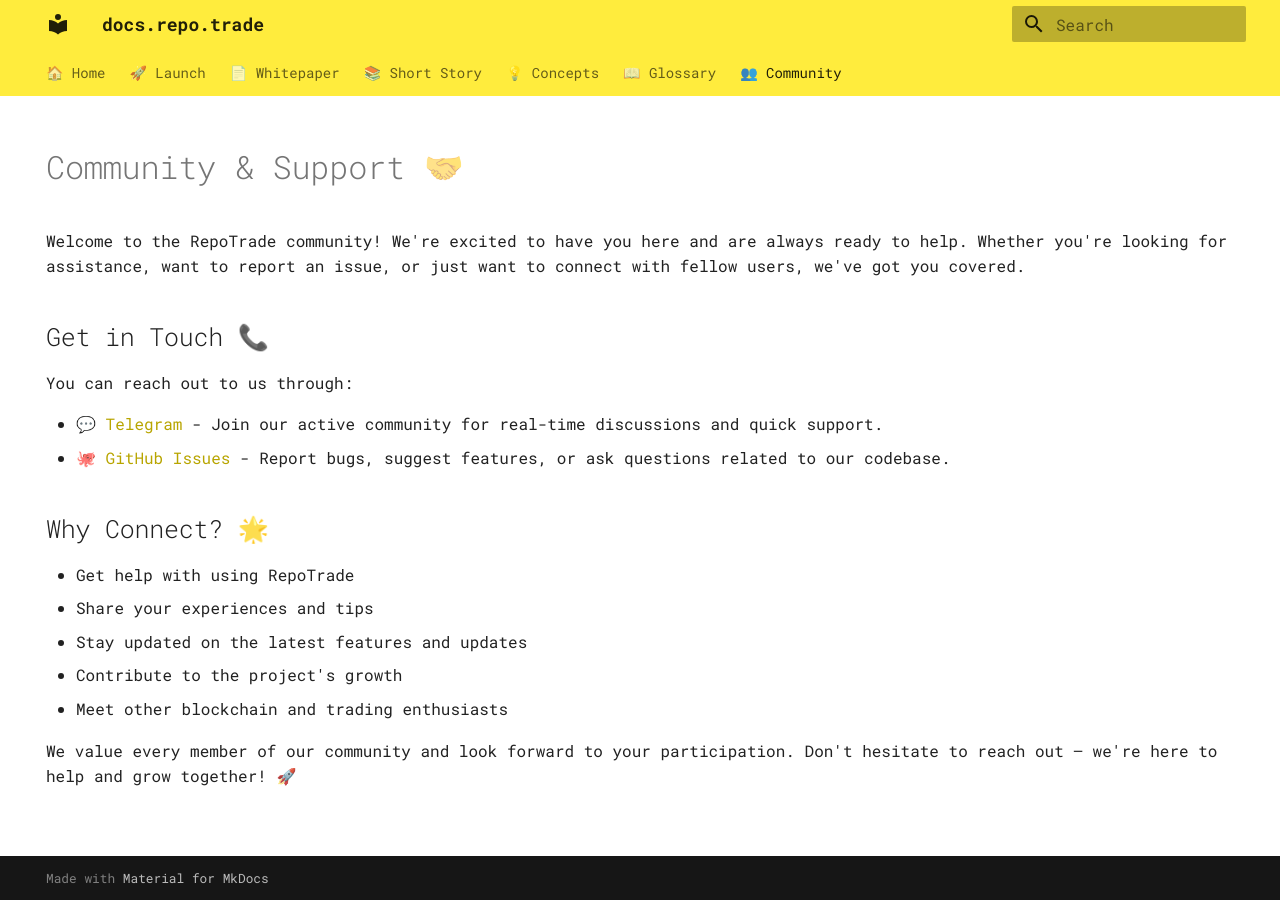
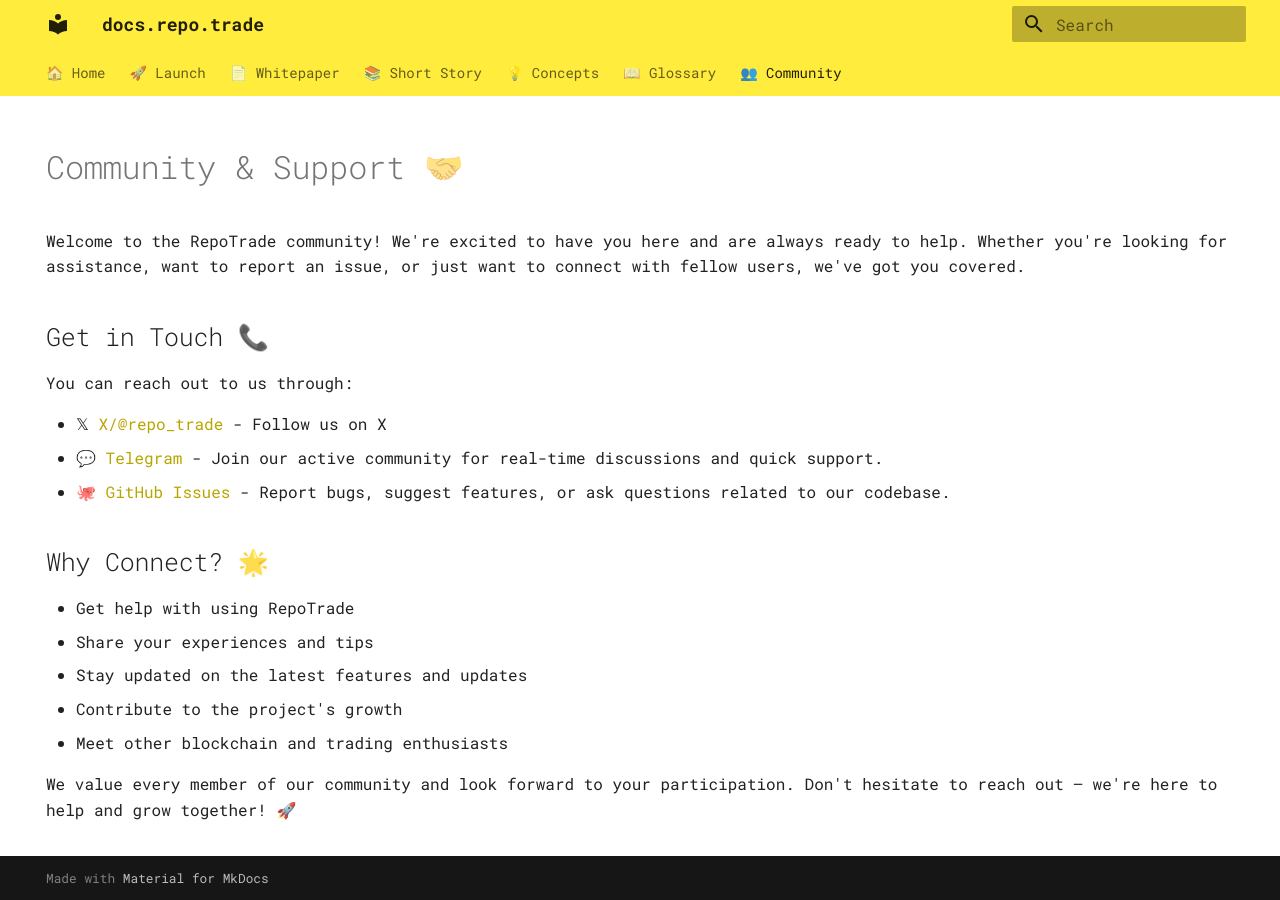
Before and after one commit to repotrade/docs, an MkDocs documentation site: the page built from docs/community.md, in a window 1280 px wide. Built offline with MkDocs 1.6.1 and Material for MkDocs 9.7.7, drawn with Linux system fonts in a browser that asks for light colours.

Commit message:
📝 docs: added link to X.com

```diff
--- a/docs/community.md
+++ b/docs/community.md
@@ -11,6 +11,7 @@
 
 You can reach out to us through:
 
+- 𝕏 [X/@repo_trade](https://x.com/repo_trade) - Follow us on X
 - 💬 [Telegram](https://t.me/repotrade) - Join our active community for real-time discussions and quick support.
 - 🐙 [GitHub Issues](https://github.com/repotrade) - Report bugs, suggest features, or ask questions related to our codebase.
 
```
